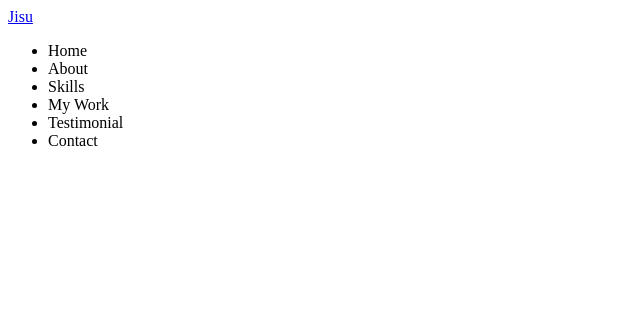
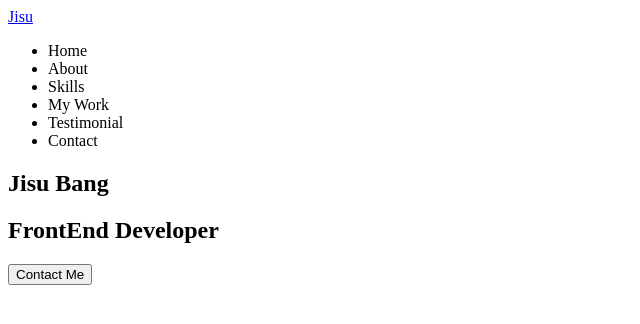
Before and after one commit to jisu03/Portfolio, a plain HTML site: page index.html in a window 1280 px wide. Shown: the whole page, without its empty margins (0-640 px from the left). Drawn offline with Linux system fonts and the light colour scheme.

Commit message:
HTML: home

```diff
--- a/index.html
+++ b/index.html
@@ -20,7 +20,7 @@
   </head>
   <body>
     <!-- Navbar -->
-    <nav id="navbar"></nav>
+    <nav id="navbar">
       <div class="navbar__log">
         <!-- favicon small logo 추가할 것! -->
         <a href="#">Jisu</a>
@@ -33,6 +33,15 @@
         <li class="navbar__menu__item">Testimonial</li>
         <li class="navbar__menu__item">Contact</li>
       </ul>
+    </nav>
+    <!-- Home -->
+    <section id="home">
+      <!-- 이미지 너무 큰데 css로 조절가능한지 보류중
+        <img src="images/myphoto.JPG" alt="profile photo" class="home__avatar" /> -->
+      <h1 class="home__title">Jisu Bang</h1>
+      <h2 class="home__description">FrontEnd Developer</h2>
+      <button class="home__contact">Contact Me</button>
+    </section>
     <!-- About -->
     <section id="about"></section>
     <!-- Skills -->
```
Also changed, not shown: images/myphoto.JPG (added). Lines whose indentation alone changed are shown as unchanged.
